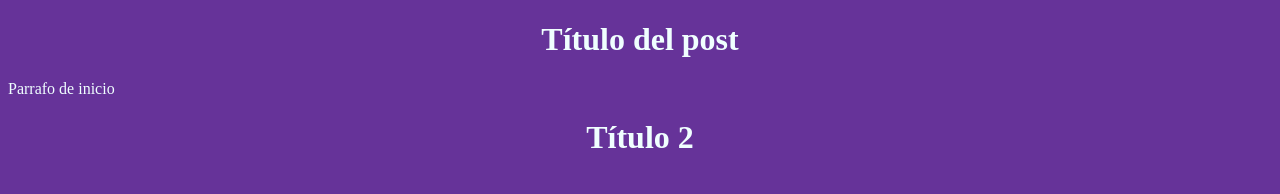
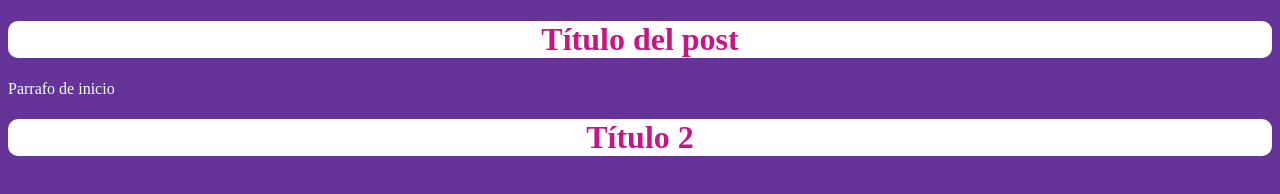
Before and after one commit to Arborvite/Git-Learm, a plain HTML site: page index.html in a window 1280 px wide. Drawn offline with Linux system fonts and the light colour scheme.

Commit message:
Se agregaron estilos

```diff
--- a/CSS/style.css
+++ b/CSS/style.css
@@ -5,4 +5,7 @@ body {
 
 body h1 {
     text-align: center;
+    border-radius: 10px;
+    background-color: white;
+    color: mediumvioletred;
 }
```
